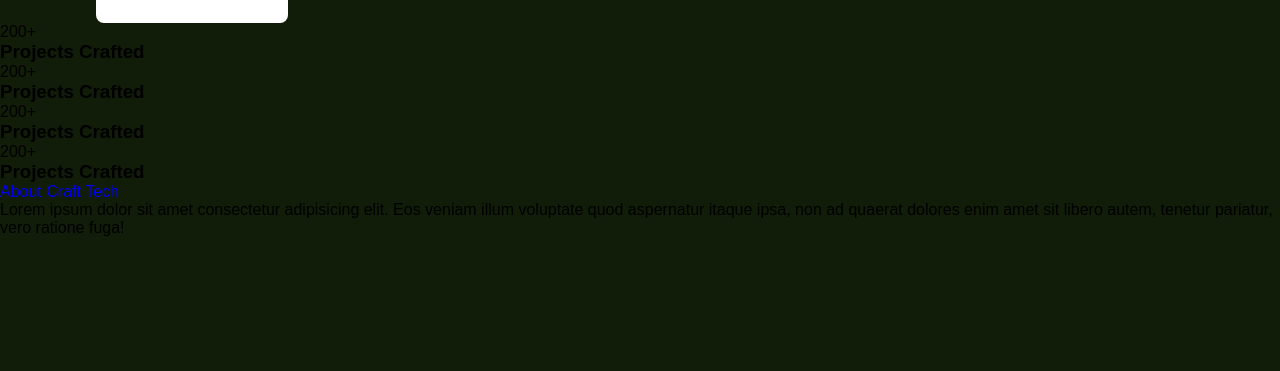
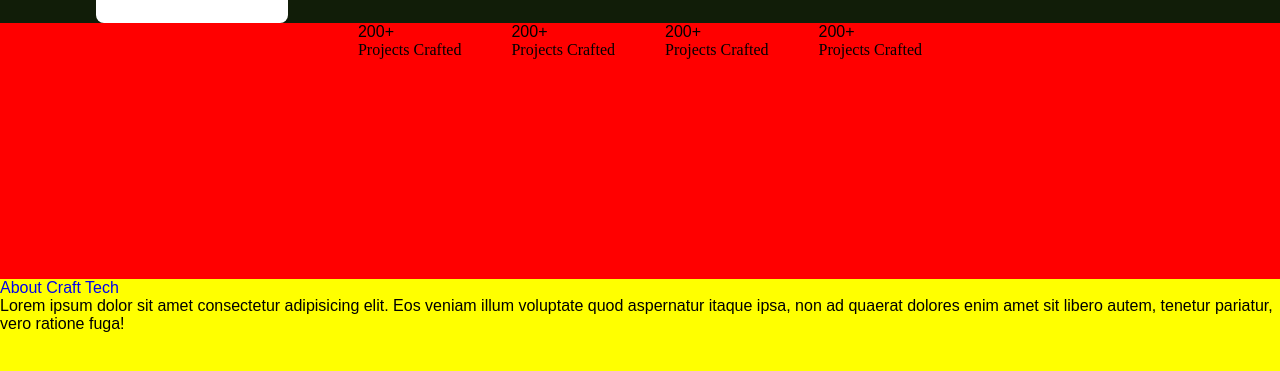
Before and after one commit to muhammadumair-dev/web-3.0, a plain HTML site: page index.html in a window 1280 px wide. Shown: the part 157-528 px from the top of the page. Drawn offline with Linux system fonts and the light colour scheme.

Commit message:
Add styles for about section and inner text

```diff
--- a/style.css
+++ b/style.css
@@ -67,3 +67,22 @@ nav ul{
     align-items: center;
     justify-content: space-around;
 }
+.about{
+    background-color: yellow;
+    width: 100%;
+    height: 80vh;
+
+
+}
+.about-content{
+    width: 100%;
+    background-color: red;
+    height: 40%;
+    display: flex;
+    justify-content: center;
+    gap: 50px;
+}
+.inner-text span , h3{
+    font: 16px 'Ox';
+
+}
```
